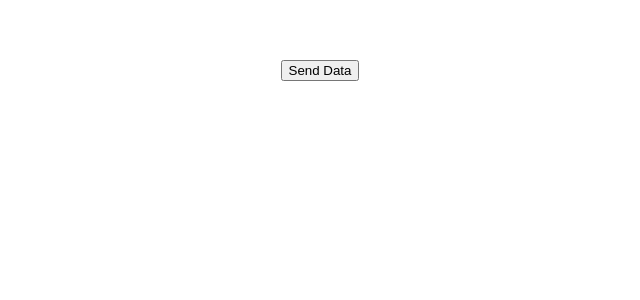
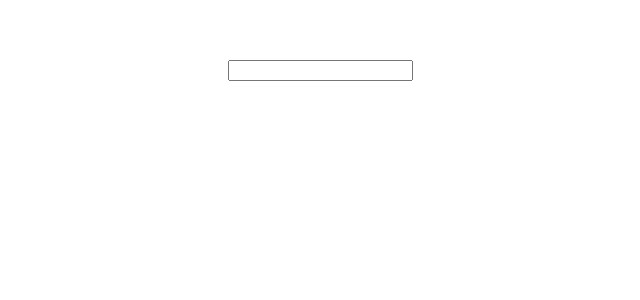
Before and after one commit to UyCode/vue3, a Vue app: page / in a window 1280 px wide. Shown: the top 300 px of the page, without its empty margins (320-960 px from the left). Built offline with nearby package versions, Linux system fonts and the light colour scheme.

Commit message:
add Modifiers example

```diff
--- a/package.json
+++ b/package.json
@@ -36,7 +36,9 @@
     "parserOptions": {
       "parser": "babel-eslint"
     },
-    "rules": {}
+    "rules": {
+      "no-mixed-spaces-and-tabs": "warn"
+    }
   },
   "browserslist": [
     "> 1%",
--- a/src/App.vue
+++ b/src/App.vue
@@ -1,25 +1,23 @@
 <template>
 	<div id="app">
-      <data-sender
-              @sending-start="starter"
-              @sending-complete="endSending"
-              @sending-duration="duration"
-      ></data-sender>
+		<modifiers v-model.capitalize="myText">{{myText}}</modifiers>
 
 	</div>
 </template>
 
 <script>
-    import DataSender from "./components/DataSender";
+	import Modifiers from "./components/Modifiers";
+
 	export default {
-    components:{
-        DataSender
+		components: {
+			Modifiers
 		},
 		data() {
 			return {
 				message: "You loaded this page on" + new Date().toLocaleString(),
 				count: 12,
 				url: 'https://baidu.com',
+				myText: '',
 			};
 		},
 
@@ -28,17 +26,17 @@ export default {
 
 		},
 
-  methods:{
-    doSomething(){
+		methods: {
+			doSomething() {
 				alert("fucused")
 			},
-      starter(){
+			starter() {
 				console.log('🟢 Start Sending')
 			},
-      endSending(){
+			endSending() {
 				console.log('⏱ sending Complete')
 			},
-      duration(){
+			duration() {
 				console.log('⏳ sending data...')
 			}
 		}
@@ -55,7 +53,7 @@ export default {
 		margin-top: 60px;
 	}
 
-    .myclass{
+	.myclass {
 		color: red;
 	}
 </style>
--- a/src/components/DataSender.vue
+++ b/src/components/DataSender.vue
@@ -1,28 +1,42 @@
 <template>
 	<div>
-		<button @click="sendData" >Send Data</button>
+		<button @click="sendData">Send Data</button>
+		<label>
+			<input
+				type="text"
+				:value="title"
+				@input="$emit('update:title', $event.target.value)"
+			/>
+		</label>
 	</div>
 </template>
 
 <script>
 	export default {
 		name: "DataSender",
-		emits:{
+		props: {
+			'title': {
+				type: String,
+				required: true
+			}
+		},
+		emits: {
 			'sending-start': null,
 			'sending-complete': ({email, password}) => {
 				return !!(typeof email === 'string' && password);
 			},
-			'sending-duration': null
+			'sending-duration': null,
+			'update:title':'nullable'
 		},
-		methods:{
-			sendData(){
+		methods: {
+			sendData() {
 				this.$emit('sending-start')
 
 				// do something else
 
 				this.$emit('sending-duration')
 
-				this.$emit('sending-complete',{email: 'emails', password: 'passwords'})
+				this.$emit('sending-complete', {email: 'emails', password: 'passwords'})
 			}
 		}
 	}
--- /dev/null
+++ b/src/components/Modifiers.vue
@@ -0,0 +1,41 @@
+<template>
+	<div>
+		<label>
+			<input
+					type="text"
+					:value="modelValue"
+					@input="emitValue"
+			/>
+		</label>
+	</div>
+</template>
+
+<script>
+	export default {
+		name: "Modifiers",
+		props: {
+			modelValue: String,
+			modelModifiers: {
+				default: () => ({})
+			}
+		},
+		emits: ['update:modelValue'],
+		created() {
+			console.log(this.modelModifiers);
+
+		},
+		methods: {
+			emitValue(e){
+				let value = e.target.value;
+				if(this.modelModifiers.capitalize){
+					value = value.charAt(0).toUpperCase() + value.slice(1);
+				}
+				this.$emit('update:modelValue', value);
+			}
+		}
+	}
+</script>
+
+<style scoped>
+
+</style>
```
Lines whose indentation alone changed are shown as unchanged.
